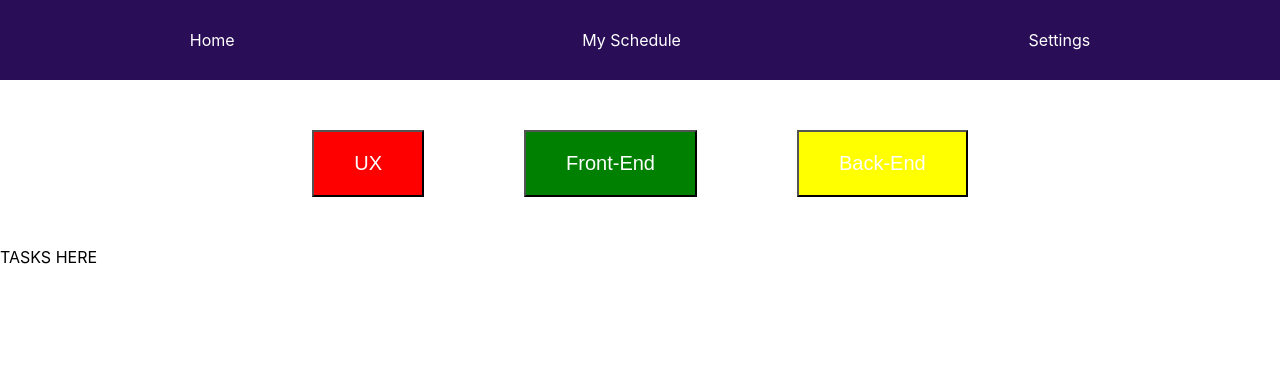
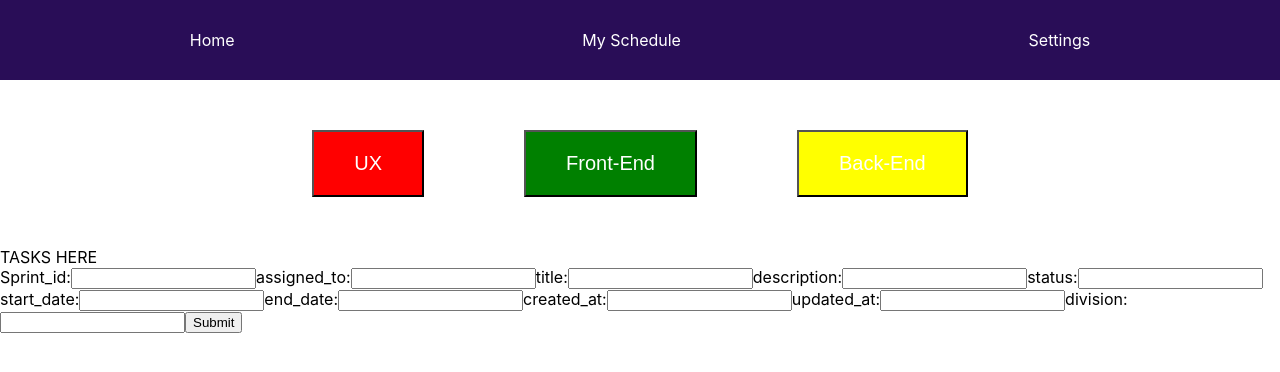
Before and after one commit to alexanderjsn/alexanderjsn-JAVA23-AJS-slutprojekt-Alexander-Jansson, a React (Create React App) app: page / in a window 1280 px wide. Shown: the top 372 px of the page. Built offline with nearby package versions, Linux system fonts and the light colour scheme.

Commit message:
började sätta upp firebase

```diff
--- /dev/null
+++ b/src/AddTasks.js
@@ -0,0 +1,3 @@
+import React,{ useState } from 'react';
+import { db } from './firebaseConfig';
+import { collection, addDoc} from 'firebase/firestore';
--- a/src/Home.tsx
+++ b/src/Home.tsx
@@ -1,6 +1,7 @@
 import { BrowserRouter as Router, Route, Routes } from 'react-router-dom';
 import './Home.css';
 import React, { useState } from 'react';
+import TaskForm from './TaskForm';
 
 function Home() {
 
@@ -23,6 +24,9 @@ function Home() {
         <div>
             <div className="btnDiv">{makeBtn()}</div>
             <div className="taskDiv">TASKS HERE</div>
+            <div className="addTaskDiv">
+                <TaskForm />
+            </div>
         </div>
     );
 }
--- /dev/null
+++ b/src/TaskForm.tsx
@@ -0,0 +1,88 @@
+import { addDoc, collection } from 'firebase/firestore';
+import React, { useState } from 'react';
+import { db } from './firebaseConfig';
+
+//sprint_id assigned_to, title, description, status, start_date, end_date, created_at, updated_at,
+//division,
+
+function TaskForm(){
+    const [sprint_id, setSpring_id] = useState("");
+    const [assigned_to, setAssignedTo] = useState("");
+    const [title, setTitle] = useState("");
+    const [description, setDescription] = useState("");
+    const [status, setStatus] = useState("");
+    const [start_date, setStartDate] = useState("");
+    const [end_date, setEndDate] = useState("");
+    const [created_at, setCreatedAt] = useState("");
+    const [updated_at, setUpdatedAt] = useState("");
+    const [division, setDivision] = useState("");
+
+
+const handleSubmit = async (event: { preventDefault: () => void; }) => {
+    try {
+        await addDoc(collection(db, 'tasks'),{
+            sprint_id: sprint_id,
+            assigned_to: assigned_to,
+            title: title,
+            description: description,
+            status: status,
+            start_date: start_date,
+            end_date: end_date,
+            created_at: created_at,
+            updated_at: updated_at,
+            division: division,
+        });
+        //fixa bättre UI
+        console.log('Added to doc successfully');
+    } catch (error) {
+        console.error("Error adding document: ", error);
+    }
+};
+return (
+    <form onSubmit={handleSubmit}>
+    <label>
+     Sprint_id:
+     <input type="text" value={sprint_id} onChange={e => setSpring_id(e.target.value)} />
+    </label>
+    <label>
+     assigned_to:
+     <input type="text" value={assigned_to} onChange={e => setAssignedTo(e.target.value)} />
+    </label>
+    <label>
+     title:
+     <input type="text" value={title} onChange={e => setTitle(e.target.value)} />
+    </label>
+    <label>
+     description:
+     <input type="text" value={description} onChange={e => setDescription(e.target.value)} />
+    </label>
+    <label>
+     status:
+     <input type="text" value={status} onChange={e => setStatus(e.target.value)} />
+    </label>
+    <label>
+     start_date:
+     <input type="text" value={start_date} onChange={e => setStartDate(e.target.value)} />
+    </label>
+    <label>
+     end_date:
+     <input type="text" value={end_date} onChange={e => setEndDate(e.target.value)} />
+    </label>
+    <label>
+     created_at:
+     <input type="text" value={created_at} onChange={e => setCreatedAt(e.target.value)} />
+    </label>
+    <label>
+     updated_at:
+     <input type="text" value={updated_at} onChange={e => setUpdatedAt(e.target.value)} />
+    </label>
+    <label>
+     division:
+     <input type="text" value={division} onChange={e => setDivision(e.target.value)} />
+    </label>
+    <input type="submit" value="Submit" />
+    </form>
+);
+};
+
+export default TaskForm;
--- a/src/firebaseConfig.js
+++ b/src/firebaseConfig.js
@@ -1,3 +1,5 @@
+import { getAuth } from "firebase/auth";
+import { getFirestore } from "firebase/firestore";
 // Import the functions you need from the SDKs you need
 import { initializeApp } from "firebase/app";
 import { getAnalytics } from "firebase/analytics";
@@ -7,16 +9,18 @@ import { getAnalytics } from "firebase/analytics";
 // Your web app's Firebase configuration
 // For Firebase JS SDK v7.20.0 and later, measurementId is optional
 const firebaseConfig = {
-    apiKey: process.env.REACT_APP_FIREBASE_API_KEY,
-    authDomain: process.env.REACT_APP_FIREBASE_AUTH_DOMAIN,
-    projectId: process.env.REACT_APP_FIREBASE_PROJECT_ID,
-    storageBucket: process.env.REACT_APP_FIREBASE_BUCKET,
-    messagingSenderId: process.env.REACT_APP_FIREBASE_MESSAGING_SENDER_ID,
-    appId: process.env.REACT_APP_FIREBASE_APP_ID,
-    measurementId: process.env.REACT_APP_FIREBASE_MEASUREMENT_ID,
+  apiKey: "AIzaSyCT7VEAScQrEfPGu1Dvnu6eaOXOVgHVjj4",
+  authDomain: "jsscrum-b5919.firebaseapp.com",
+  projectId: "jsscrum-b5919",
+  storageBucket: "jsscrum-b5919.appspot.com",
+  messagingSenderId: "680216465635",
+  appId: "1:680216465635:web:bd83e4edf9db21c55fb5d6",
+  measurementId: "G-HT4GNLBWLR"
 };
 
 // Initialize Firebase
 const app = initializeApp(firebaseConfig);
 const analytics = getAnalytics(app);
 export const auth = getAuth(app);
+//databas
+export const db = getFirestore(app);
```
Also changed, not shown: 1 other file (tests, documents, lock files or other folders).
